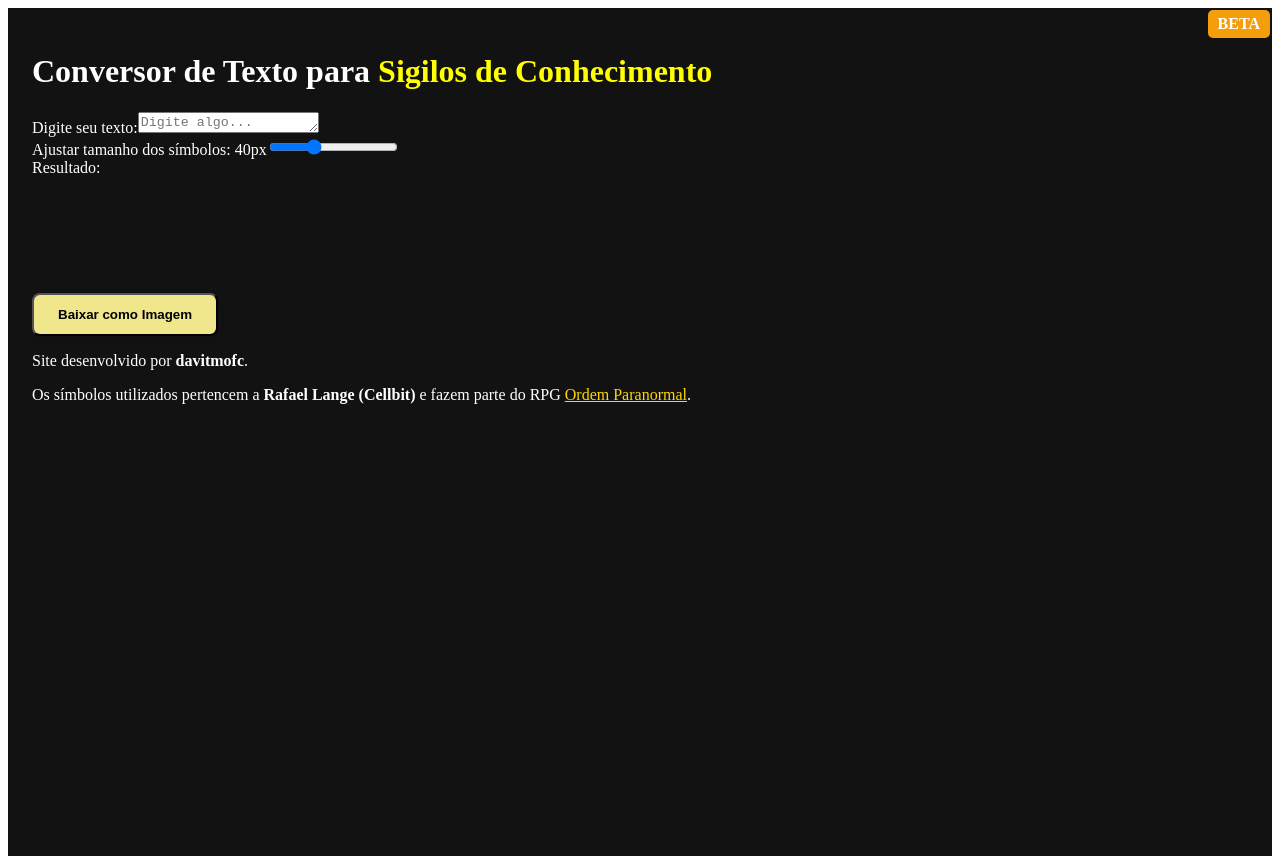
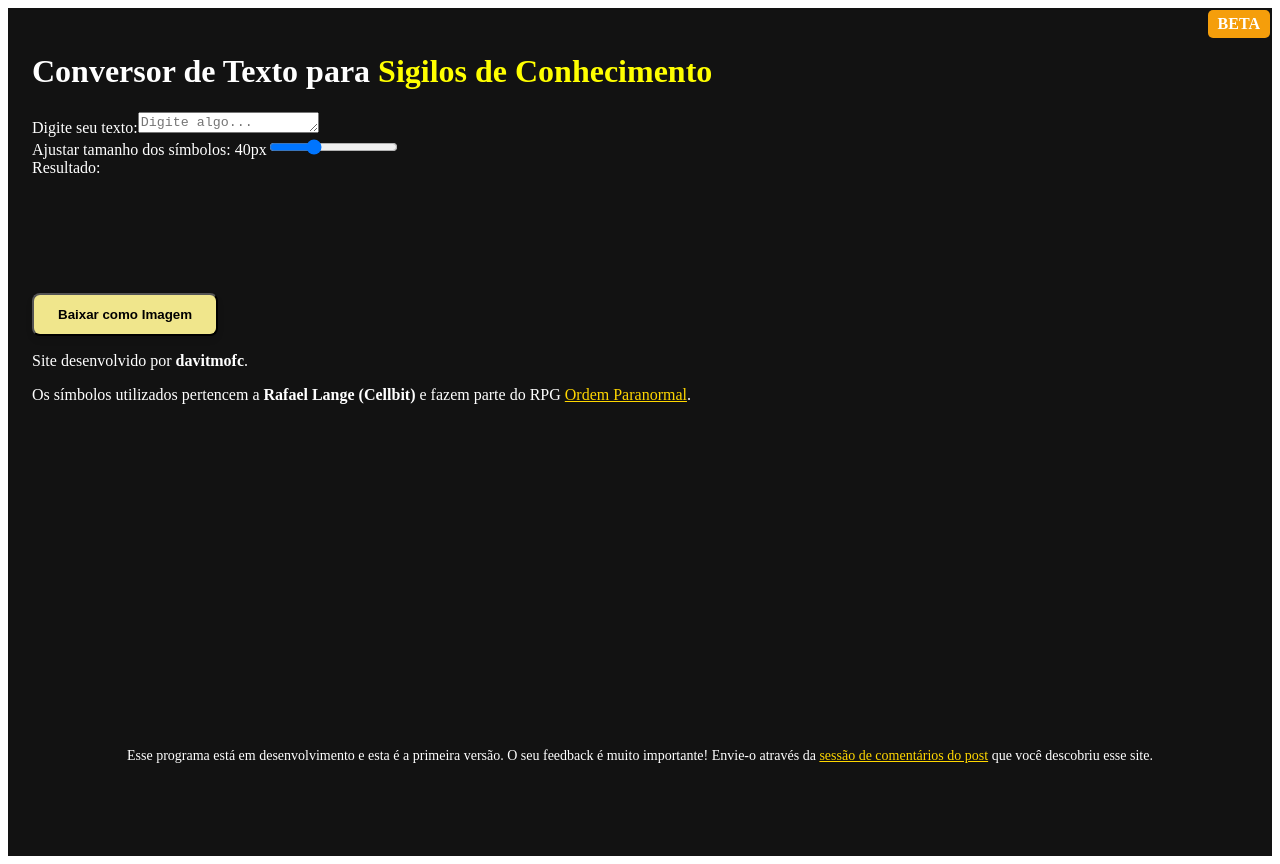
Before and after one commit to davitmofc/Conversor--Sigilos-do-Conhecimento, a React (Create React App) app: page / in a window 1280 px wide. Built offline with nearby package versions, Linux system fonts and the light colour scheme.

Commit message:
aviso.tsx

```diff
--- a/src/App.tsx
+++ b/src/App.tsx
@@ -238,6 +238,35 @@ function MainComponent() {
               .
             </p>
           </footer>
+<footer
+            style={{
+              position: "relative",
+              bottom: "0px",
+              width: "100%",
+              textAlign: "center",
+              fontSize: "14px",
+              color: "white",
+              marginTop: "20pc",
+              padding: "10px 0",
+            }}
+          >
+            <p>
+              Esse programa está em desenvolvimento e esta é a primeira versão.
+              O seu feedback é muito importante! Envie-o através da{" "}
+              <a
+                href="#link-para-comentarios"
+                target="_blank"
+                rel="noopener noreferrer"
+                style={{
+                  color: "#FFD700",
+                  textDecoration: "underline",
+                }}
+              >
+                sessão de comentários do post
+              </a>{" "}
+              que você descobriu esse site.
+            </p>
+          </footer>
         </div>
       </div>
     </div>
```
